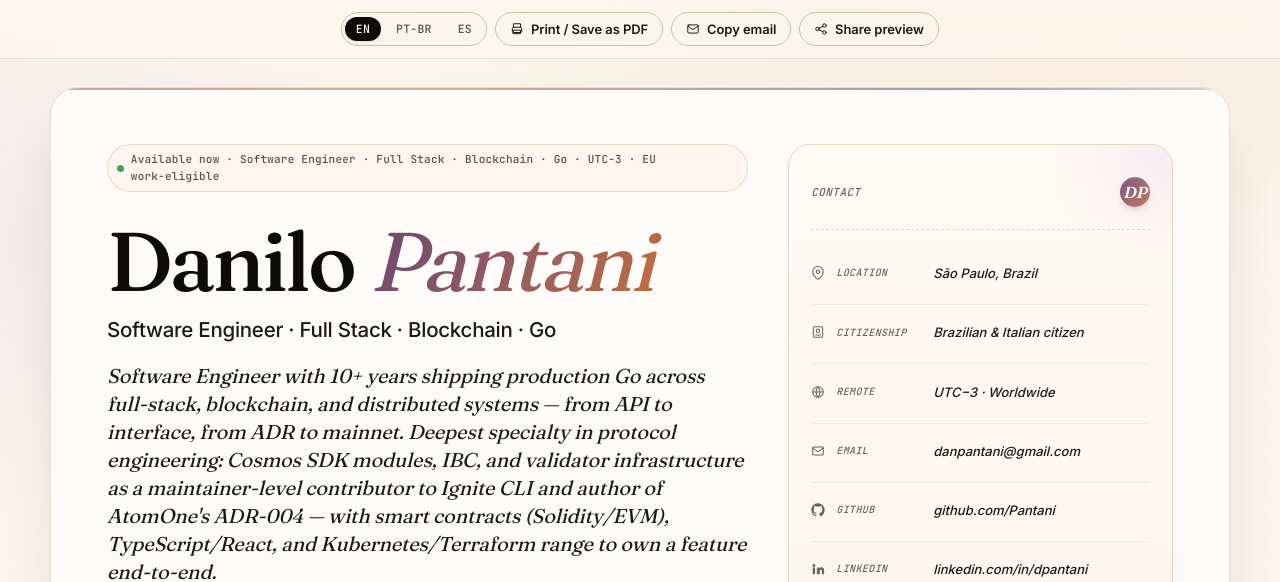
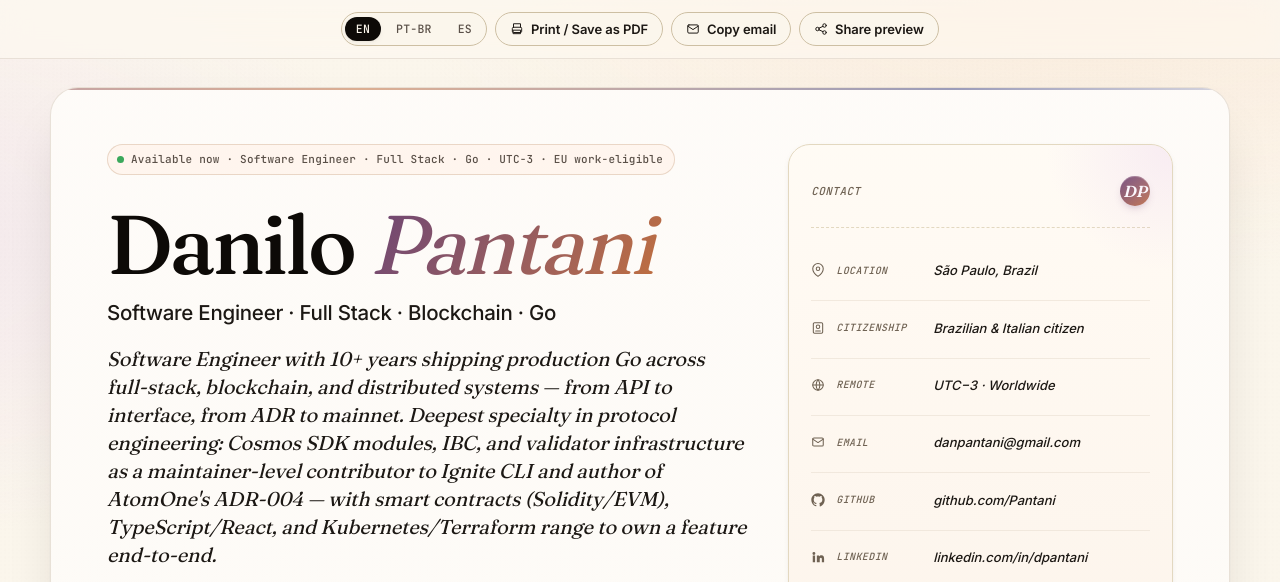
Before and after one commit to Pantani/pantani.github.io, a plain HTML site: page index.html in a window 1280 px wide. Shown: the top 582 px of the page. Drawn offline with Linux system fonts and the light colour scheme.

```diff
--- a/index.html
+++ b/index.html
@@ -2194,7 +2194,7 @@
   <main id="main" class="resume" aria-label="Danilo Pantani CV">
     <header class="hero">
       <div>
-        <p class="eyebrow"><span class="pulse" aria-hidden="true"></span><span data-i18n="hero.eyebrow">Available now · Software Engineer · Full Stack · Blockchain · Go · UTC−3 · EU work-eligible</span></p>
+        <p class="eyebrow"><span class="pulse" aria-hidden="true"></span><span data-i18n="hero.eyebrow">Available now · Software Engineer · Full Stack · Go · UTC−3 · EU work-eligible</span></p>
         <h1>Danilo <span class="name-accent">Pantani</span></h1>
         <p class="title" data-i18n-html="hero.title">Software Engineer · Full Stack · Blockchain · Go</p>
         <p class="hero-pitch" data-i18n="hero.pitch">Software Engineer with 10+ years shipping production Go across full-stack, blockchain, and distributed systems — from API to interface, from ADR to mainnet. Deepest specialty in protocol engineering: Cosmos SDK modules, IBC, and validator infrastructure as a maintainer-level contributor to Ignite CLI and author of AtomOne's ADR-004 — with smart contracts (Solidity/EVM), TypeScript/React, and Kubernetes/Terraform range to own a feature end-to-end.</p>
@@ -2871,7 +2871,7 @@
         "toolbar.share": "Share preview",
         "toolbar.shareTitle": "Toggle social share preview",
 
-        "hero.eyebrow": "Available now · Software Engineer · Full Stack · Blockchain · Go · UTC−3 · EU work-eligible",
+        "hero.eyebrow": "Available now · Software Engineer · Full Stack · Go · UTC−3 · EU work-eligible",
         "hero.title": "Software Engineer · Full Stack · Blockchain · Go",
         "hero.pitch": "Software Engineer with 10+ years shipping production Go across full-stack, blockchain, and distributed systems — from API to interface, from ADR to mainnet. Deepest specialty in protocol engineering: Cosmos SDK modules, IBC, and validator infrastructure as a maintainer-level contributor to Ignite CLI and author of AtomOne's ADR-004 — with smart contracts (Solidity/EVM), TypeScript/React, and Kubernetes/Terraform range to own a feature end-to-end.",
         "hero.summary": "<strong>300+ merged PRs</strong> in <strong><a href=\"https://github.com/ignite/cli/pulls?q=is%3Apr+author%3APantani+is%3Amerged\" target=\"_blank\" rel=\"noopener\">Ignite CLI</a></strong> · authored <strong>ADR-004 Nakamoto Bonus</strong> and shipped AtomOne's distribution module · upstream <strong>Cosmos SDK</strong> & <strong>IBC-Go</strong> · backend lead on <strong><a href=\"https://github.com/trustwallet/blockatlas/pulls?q=is%3Apr+author%3APantani+is%3Amerged\" target=\"_blank\" rel=\"noopener\">Trust Wallet blockatlas</a></strong> (200+ merged PRs).",
@@ -3042,7 +3042,7 @@
         "toolbar.share": "Pré-visualização",
         "toolbar.shareTitle": "Alternar pré-visualização social",
 
-        "hero.eyebrow": "Disponível imediatamente · Software Engineer · Full Stack · Blockchain · Go · UTC−3 · Elegível para UE",
+        "hero.eyebrow": "Disponível imediatamente · Software Engineer · Full Stack · Go · UTC−3 · Elegível para UE",
         "hero.title": "Software Engineer · Full Stack · Blockchain · Go",
         "hero.pitch": "Engenheiro de Software com 10+ anos entregando Go em produção em full-stack, blockchain e sistemas distribuídos — da API à interface, do ADR à mainnet. Especialidade mais profunda em engenharia de protocolos: módulos Cosmos SDK, IBC e infraestrutura de validadores como contribuidor em nível de mantenedor do Ignite CLI e autor do ADR-004 do AtomOne — com smart contracts (Solidity/EVM), TypeScript/React e Kubernetes/Terraform para fechar uma feature de ponta a ponta.",
         "hero.summary": "<strong>300+ PRs integrados</strong> no <strong><a href=\"https://github.com/ignite/cli/pulls?q=is%3Apr+author%3APantani+is%3Amerged\" target=\"_blank\" rel=\"noopener\">Ignite CLI</a></strong> · autor do <strong>ADR-004 Nakamoto Bonus</strong> e responsável pelo módulo de distribuição do AtomOne · upstream no <strong>Cosmos SDK</strong> & <strong>IBC-Go</strong> · backend lead no <strong><a href=\"https://github.com/trustwallet/blockatlas/pulls?q=is%3Apr+author%3APantani+is%3Amerged\" target=\"_blank\" rel=\"noopener\">Trust Wallet blockatlas</a></strong> (200+ PRs integrados).",
@@ -3213,7 +3213,7 @@
         "toolbar.share": "Vista social",
         "toolbar.shareTitle": "Alternar vista previa social",
 
-        "hero.eyebrow": "Disponible de inmediato · Software Engineer · Full Stack · Blockchain · Go · UTC−3 · Elegible UE",
+        "hero.eyebrow": "Disponible de inmediato · Software Engineer · Full Stack · Go · UTC−3 · Elegible UE",
         "hero.title": "Software Engineer · Full Stack · Blockchain · Go",
         "hero.pitch": "Ingeniero de Software con 10+ años entregando Go en producción en full-stack, blockchain y sistemas distribuidos — de la API a la interfaz, del ADR a la mainnet. Especialidad más profunda en ingeniería de protocolos: módulos Cosmos SDK, IBC e infraestructura de validadores como contribuidor de nivel mantenedor en Ignite CLI y autor del ADR-004 de AtomOne — con smart contracts (Solidity/EVM), TypeScript/React y Kubernetes/Terraform para cerrar una feature de extremo a extremo.",
         "hero.summary": "<strong>300+ PRs integrados</strong> en <strong><a href=\"https://github.com/ignite/cli/pulls?q=is%3Apr+author%3APantani+is%3Amerged\" target=\"_blank\" rel=\"noopener\">Ignite CLI</a></strong> · autor del <strong>ADR-004 Nakamoto Bonus</strong> y responsable del módulo de distribución de AtomOne · upstream en <strong>Cosmos SDK</strong> e <strong>IBC-Go</strong> · backend lead en <strong><a href=\"https://github.com/trustwallet/blockatlas/pulls?q=is%3Apr+author%3APantani+is%3Amerged\" target=\"_blank\" rel=\"noopener\">Trust Wallet blockatlas</a></strong> (200+ PRs integrados).",
```
